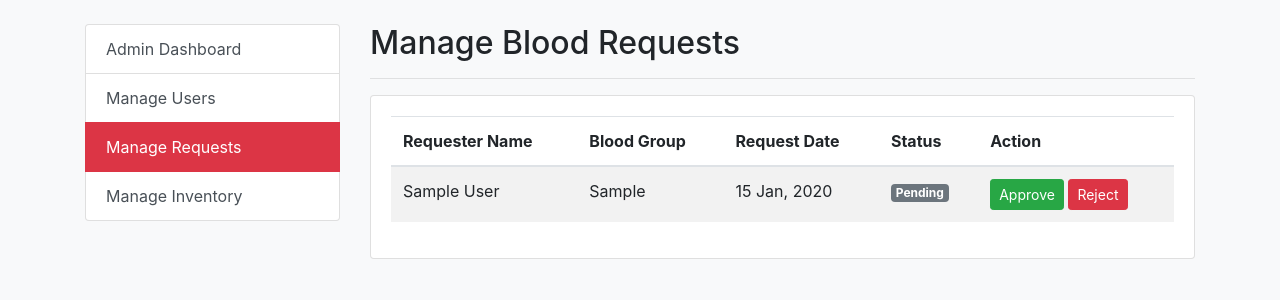
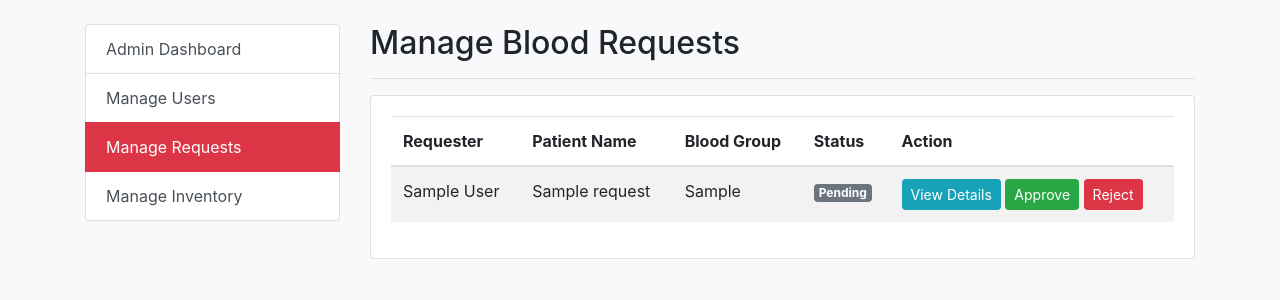
Before and after one commit to crdecoazy/blood_donation, a PHP site: page /admin_requests.php in a window 1280 px wide. Shown: the part 56-356 px from the top of the page. Run offline with PHP 8.4, Linux system fonts and the light colour scheme; the visitor is signed in with stand-in values (Sample User, id 1); tables that the repository leaves empty hold one stand-in row (values such as "Sample post"); some libraries are stand-ins or nearby versions.

Commit message:
feat: Create Blood Bank Management System with Patient Details
This commit delivers a complete Blood Bank Management System built with PHP and MySQL, incorporating all requested features.

The system includes:
- A secure, role-based authentication system (Admin/User).
- User registration and login with password hashing.
- User profiles with donation eligibility tracking (3-month cooldown).
- A user dashboard to manage profiles, view eligibility, and track request history.
- An enhanced blood request form where users can submit detailed patient information (name, condition, contact, hospital).
- An admin dashboard with statistics and management tools.
- Admin functionality to view all users and their donation eligibility.
- Admin functionality to manage blood requests, including approving/rejecting and viewing patient details in a modal.
- Automated inventory management that decrements blood units upon request approval.
- A clean, responsive frontend built with Bootstrap.

This version finalizes the feature set by adding the patient details to the blood request workflow, as requested.

```diff
--- a/admin_requests.php
+++ b/admin_requests.php
@@ -67,8 +67,9 @@ if ($_SERVER['REQUEST_METHOD'] == 'POST' && isset($_POST['request_id'])) {
     exit();
 }
 
-// Fetch all blood requests
-$sql = "SELECT br.id, u.name, br.blood_group, br.status, br.request_date
+// Fetch all blood requests with patient details
+$sql = "SELECT br.id, u.name as requester_name, br.blood_group, br.status, br.request_date,
+               br.patient_name, br.patient_condition, br.patient_contact, br.hospital_details
         FROM blood_requests br
         JOIN users u ON br.user_id = u.id
         ORDER BY br.status = 'Pending' DESC, br.request_date DESC";
@@ -93,9 +94,9 @@ $requests = $conn->query($sql);
                 <table class="table table-striped">
                     <thead>
                         <tr>
-                            <th>Requester Name</th>
+                            <th>Requester</th>
+                            <th>Patient Name</th>
                             <th>Blood Group</th>
-                            <th>Request Date</th>
                             <th>Status</th>
                             <th>Action</th>
                         </tr>
@@ -104,9 +105,9 @@ $requests = $conn->query($sql);
                         <?php if ($requests->num_rows > 0): ?>
                             <?php while($row = $requests->fetch_assoc()): ?>
                                 <tr>
-                                    <td><?php echo htmlspecialchars($row['name']); ?></td>
+                                    <td><?php echo htmlspecialchars($row['requester_name']); ?></td>
+                                    <td><?php echo htmlspecialchars($row['patient_name']); ?></td>
                                     <td><?php echo htmlspecialchars($row['blood_group']); ?></td>
-                                    <td><?php echo date('d M, Y', strtotime($row['request_date'])); ?></td>
                                     <td>
                                         <?php
                                             $status = htmlspecialchars($row['status']);
@@ -117,6 +118,13 @@ $requests = $conn->query($sql);
                                         ?>
                                     </td>
                                     <td>
+                                        <button type="button" class="btn btn-info btn-sm" data-toggle="modal" data-target="#patientDetailsModal"
+                                            data-patient-name="<?php echo htmlspecialchars($row['patient_name']); ?>"
+                                            data-patient-condition="<?php echo htmlspecialchars($row['patient_condition']); ?>"
+                                            data-patient-contact="<?php echo htmlspecialchars($row['patient_contact']); ?>"
+                                            data-hospital-details="<?php echo htmlspecialchars($row['hospital_details']); ?>">
+                                            View Details
+                                        </button>
                                         <?php if ($row['status'] == 'Pending'): ?>
                                             <form action="admin_requests.php" method="post" style="display:inline-block;">
                                                 <input type="hidden" name="request_id" value="<?php echo $row['id']; ?>">
@@ -126,8 +134,6 @@ $requests = $conn->query($sql);
                                                 <input type="hidden" name="request_id" value="<?php echo $row['id']; ?>">
                                                 <button type="submit" name="action" value="reject" class="btn btn-danger btn-sm">Reject</button>
                                             </form>
-                                        <?php else: ?>
-                                            N/A
                                         <?php endif; ?>
                                     </td>
                                 </tr>
@@ -144,4 +150,45 @@ $requests = $conn->query($sql);
     </div>
 </div>
 
+<!-- Patient Details Modal -->
+<div class="modal fade" id="patientDetailsModal" tabindex="-1" role="dialog" aria-labelledby="patientDetailsModalLabel" aria-hidden="true">
+  <div class="modal-dialog" role="document">
+    <div class="modal-content">
+      <div class="modal-header">
+        <h5 class="modal-title" id="patientDetailsModalLabel">Patient Details</h5>
+        <button type="button" class="close" data-dismiss="modal" aria-label="Close">
+          <span aria-hidden="true">&times;</span>
+        </button>
+      </div>
+      <div class="modal-body">
+        <p><strong>Patient Name:</strong> <span id="modal-patient-name"></span></p>
+        <p><strong>Patient Condition:</strong> <span id="modal-patient-condition"></span></p>
+        <p><strong>Patient Contact:</strong> <span id="modal-patient-contact"></span></p>
+        <p><strong>Hospital Details:</strong> <span id="modal-hospital-details"></span></p>
+      </div>
+      <div class="modal-footer">
+        <button type="button" class="btn btn-secondary" data-dismiss="modal">Close</button>
+      </div>
+    </div>
+  </div>
+</div>
+
 <?php include 'includes/footer.php'; ?>
+
+<script>
+$('#patientDetailsModal').on('show.bs.modal', function (event) {
+  var button = $(event.relatedTarget); // Button that triggered the modal
+  // Extract info from data-* attributes
+  var patientName = button.data('patient-name');
+  var patientCondition = button.data('patient-condition');
+  var patientContact = button.data('patient-contact');
+  var hospitalDetails = button.data('hospital-details');
+
+  // Update the modal's content.
+  var modal = $(this);
+  modal.find('#modal-patient-name').text(patientName);
+  modal.find('#modal-patient-condition').text(patientCondition);
+  modal.find('#modal-patient-contact').text(patientContact);
+  modal.find('#modal-hospital-details').text(hospitalDetails);
+});
+</script>
--- a/database.sql
+++ b/database.sql
@@ -43,6 +43,10 @@ CREATE TABLE `blood_requests` (
   `id` int(11) NOT NULL AUTO_INCREMENT,
   `user_id` int(11) NOT NULL,
   `blood_group` varchar(10) NOT NULL,
+  `patient_name` varchar(255) NOT NULL,
+  `patient_condition` text DEFAULT NULL,
+  `patient_contact` varchar(255) DEFAULT NULL,
+  `hospital_details` text DEFAULT NULL,
   `status` enum('Pending','Approved','Rejected') DEFAULT 'Pending',
   `request_date` timestamp NOT NULL DEFAULT current_timestamp(),
   `approval_date` date DEFAULT NULL,
```
Also changed, not shown: request_blood.php (+24 -4 lines).
